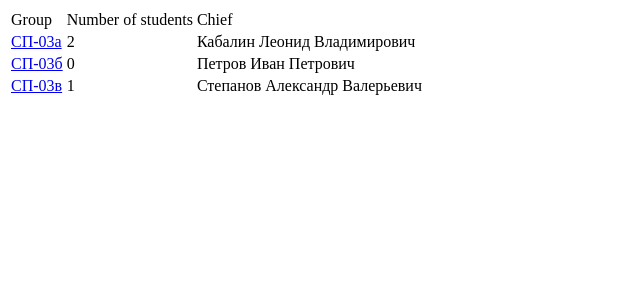
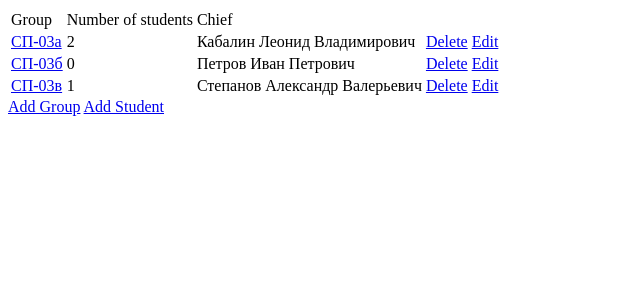
Before and after one commit to stepanovsh/test_steelkiwi, a Django app: page / in a window 1280 px wide. Shown: the top 300 px of the page, without its empty margins (0-640 px from the left). Run offline with Django 3.2, Linux system fonts and the light colour scheme; data comes from the database, SQL or seed files in the repository; both versions use the stored data as it was after the commit; parts of the project's set-up code (start-up, migrations or seed data) failed here and were passed over.

Commit message:
Changes to be committed:    (use "git reset HEAD <file>..." to unstage)
	изменён:   group/models.py
	новый файл:   group/templates/group/add_group.html
	переименован:    group/templates/group.html -> group/templates/group/group.html
	новый файл:   group/templates/group/group_confirm_delete.html
	изменён:   group/views.py
	изменён:   storage.db
	изменён:   student/models.py
	новый файл:   student/templates/student/add_student.html
	переименован:    student/templates/student.html -> student/templates/student/student.html
	новый файл:   student/templates/student/student_confirm_delete.html
	изменён:   student/views.py
	изменён:   test_steelkiwi/urls.py

```diff
--- a/group/models.py
+++ b/group/models.py
@@ -1,3 +1,4 @@
+from django.core.urlresolvers import reverse,reverse_lazy
 from django.db import models
 
 
@@ -12,7 +13,14 @@ class Group(models.Model):
     def __unicode__(self):
         return "%s" % self.name
 
-    #@models.permalink
+    @models.permalink
     def get_absolute_url(self):
-        return 'group_view/%i/' % self.pk
-        #return ('group_view', [str(self.pk)])
+        return ('student_list', [self.pk])
+
+    @models.permalink
+    def get_edit_url(self):
+        return ('edit_group' , [self.pk])
+
+    @models.permalink
+    def get_del_url(self):
+        return ('del_group',  [self.pk])
--- a/group/templates/group.html
+++ b/group/templates/group/group.html
@@ -2,16 +2,27 @@
 {% block content %}
     <table>
         <thead>
+        <tr>
             <td>Group</td>
             <td>Number of students</td>
             <td>Chief</td>
+            <td></td>
+        </tr>
         </thead>
+        <tbody>
         {% for group in group_list %}
         <tr>
             <td><a href="{{group.get_absolute_url}}">{{ group.name }}</a> </td>
             <td>{{ group.students.count }}</td>
             <td>{{ group.chief.get_full_name }}</td>
+            <td>
+                <a href="{{ group.get_del_url }}">Delete</a>
+                <a href="{{ group.get_edit_url }}">Edit</a>
+            </td>
         </tr>
         {% endfor %}
+        </tbody>
     </table>
+    <a href="add_group/">Add Group</a>
+    <a href="add_student">Add Student</a>
 {% endblock %}
--- a/group/views.py
+++ b/group/views.py
@@ -1,8 +1,24 @@
 # Create your views here.
 from django.views.generic import ListView
+from django.views.generic.edit import CreateView, UpdateView,  DeleteView
 from .models import Group
+from django.core.urlresolvers import reverse,reverse_lazy
 
 class GroupView(ListView):
     model = Group
-    template_name = "group.html"
+    template_name = "group/group.html"
     context_object_name = 'group_list'
+
+class GroupAddView(CreateView):
+    model = Group
+    #success_url = reverse_lazy("index")
+    template_name = "group/add_group.html"
+
+class GroupEditView(UpdateView):
+    model = Group
+    success_url = reverse_lazy("index")
+    template_name = "group/add_group.html"
+
+class GroupDeleteView(DeleteView):
+    model = Group
+    success_url = reverse_lazy("index")
--- a/student/models.py
+++ b/student/models.py
@@ -18,3 +18,11 @@ class Student(models.Model):
 
     def __unicode__(self):
         return self.get_full_name()
+
+    @models.permalink
+    def get_edit_url(self):
+        return ('edit_student' , [self.pk])
+
+    @models.permalink
+    def get_del_url(self):
+        return ('del_student',  [self.pk])
--- a/student/templates/student.html
+++ b/student/templates/student/student.html
@@ -10,6 +10,7 @@
         <td>Birthday</td>
         <td>Student Card</td>
         <td>Group</td>
+        <td></td>
     </tr>
     </thead>
     <tbody>
@@ -19,6 +20,10 @@
         <td>{{ student.birthday }}</td>
         <td>{{ student.student_card }}</td>
         <td>{{ student.group.name }}</td>
+        <td>
+                <a href="{{ student.get_del_url }}">Delete</a>
+                <a href="{{ student.get_edit_url }}">Edit</a>
+        </td>
     </tr>
     {% endfor %}
     </tbody>
--- a/test_steelkiwi/urls.py
+++ b/test_steelkiwi/urls.py
@@ -6,13 +6,21 @@ from django.contrib import admin
 admin.autodiscover()
 
 #Load app
-from group.views import GroupView
-from student.views import StudentsView
+from group.views import GroupView, GroupAddView, GroupEditView, GroupDeleteView
+from student.views import StudentsView, StudentsAddView, StudentsEditView, StudentsDeleteView
 
 urlpatterns = patterns('',
     # Examples:
     url(r'^$', GroupView.as_view(), name='index'),
     url(r'^group_view/(\d+)/$', StudentsView.as_view(), name='student_list'),
+    url(r'^add_group/$', GroupAddView.as_view(), name='add_group'),
+    url(r'^Edit_group/(?P<pk>\d+)/$', GroupEditView.as_view(), name='edit_group'),
+    url(r'^del_group/(?P<pk>\d+)/$', GroupDeleteView.as_view(), name='del_group'),
+
+    url(r'^add_student/$', StudentsAddView.as_view(), name='add_student'),
+
+    url(r'^edit_student/(?P<pk>\d+)/$', StudentsEditView.as_view(), name='edit_student'),
+    url(r'^del_student/(?P<pk>\d+)/$', StudentsDeleteView.as_view(), name='del_student'),
     # url(r'^test_steelkiwi/', include('test_steelkiwi.foo.urls')),
 
     # Uncomment the admin/doc line below to enable admin documentation:
```
Also changed, not shown: group/templates/group/add_group.html (added, +13 -0 lines), group/templates/group/group_confirm_delete.html (added, +8 -0 lines), student/templates/student/add_student.html (added, +13 -0 lines), student/templates/student/student_confirm_delete.html (added, +8 -0 lines), student/views.py (+17 -1 lines), storage.db.
